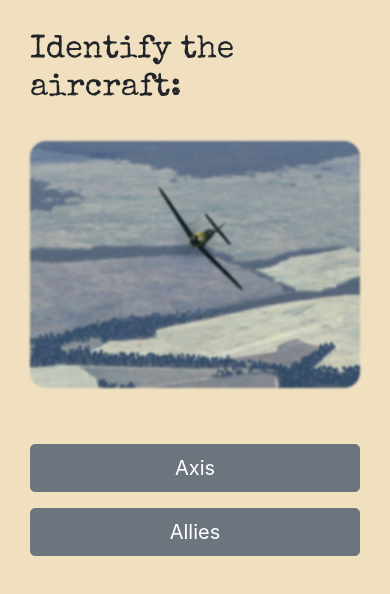
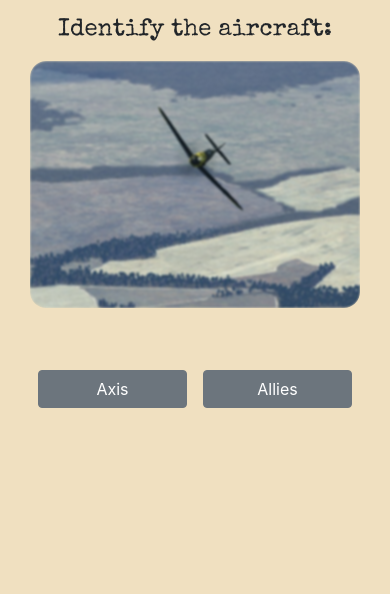
Before and after one commit to pshendry/il2-intel, a Nuxt app: page / in a window 390 px wide. Shown: the top 594 px of the page. Built offline with nearby package versions, Linux system fonts and the light colour scheme.

Commit message:
Improve mobile UI

```diff
--- a/components/Identifier.vue
+++ b/components/Identifier.vue
@@ -7,7 +7,9 @@
     </b-row>
     <b-row align-h="center">
       <b-col cols="auto">
+        <div class="slide-container">
           <img :class="['slide', { 'slide-prompt': stage !== 'reveal' }]" :src="currentSlideImage" />
+        </div>
       </b-col>
     </b-row>
     <b-row align-h="center">
@@ -15,32 +17,35 @@
         <div class="feedback">{{ feedbackText }}</div>
       </b-col>
     </b-row>
-    <b-row
-      v-if="stage === 'faction' || (stage === 'reveal' && selectedAircraftId === null)"
-      align-h="center"
-    >
-      <b-col v-for="faction in ['axis', 'allies']" :key="faction" md="6" lg="5">
+    <b-row no-gutters align-h="center" align-content="stretch">
+      <template v-if="stage === 'faction' || (stage === 'reveal' && selectedAircraftId === null)">
+        <b-col v-for="faction in ['axis', 'allies']" :key="faction" cols="6" lg="5">
+          <div class="option-container">
             <b-button
               class="option-button"
               block
-          size="lg"
+              :size="buttonSize"
               :variant="getFactionButtonVariant(faction)"
               :disabled="stage !== 'faction'"
               @click.stop="selectFaction(faction)"
             >{{ faction === 'axis' ? 'Axis' : 'Allies' }}</b-button>
+          </div>
         </b-col>
-    </b-row>
-    <b-row v-else align-h="center">
-      <b-col v-for="option in aircraftOptions" :key="option.variant" md="6" lg="5">
+      </template>
+      <template v-else>
+        <b-col v-for="option in aircraftOptions" :key="option.variant" cols="6" lg="5">
+          <div class="option-container">
             <b-button
               class="option-button"
               block
-          size="lg"
+              :size="buttonSize"
               :variant="getOptionButtonVariant(option)"
               :disabled="stage !== 'variant'"
               @click.stop="selectAircraft(option.id)"
             >{{ option.variant }}</b-button>
+          </div>
         </b-col>
+      </template>
     </b-row>
   </b-container>
 </template>
@@ -61,13 +66,17 @@ export default {
     feedbackText() {
       if (this.stage === 'reveal') {
         return this.selectionIsCorrect
-          ? 'Correct. Click or press any key to continue.'
-          : `Incorrect (${this.currentAircraft.variant}). Click or press any key to continue.`;
+          ? 'Correct. Click or press a key to continue.'
+          : `Incorrect (${this.currentAircraft.variant}). Click or press a key to continue.`;
       } else {
         return '';
       }
     },
+    buttonSize() {
+      return ['lg', 'xl'].includes(this.breakpoint) ? 'lg' : 'md';
+    },
     ...mapGetters('identify', ['aircraftOptions', 'currentAircraft', 'nextAircraft', 'selectionIsCorrect', 'stage']),
+    ...mapState('global', ['breakpoint']),
     ...mapState('identify', ['currentSlideId', 'nextSlideId', 'selectedAircraftId', 'selectedFaction']),
   },
   created() {
@@ -121,7 +130,6 @@ export default {
           // Load the image in a `new Image()` to force it to be fetched immediately
           const img = new Image();
           img.onload = () => {
-            console.log('RMV image loaded', image.default);
             resolve(image.default);
           };
           img.src = image.default;
@@ -144,8 +152,14 @@ export default {
 }
 
 .feedback {
-  height: 1.5rem;
-  margin-top: 1rem;
+  min-height: 32px;
+  margin-top: 16px;
+}
+
+.slide-container {
+  display: inline-block;
+  border-radius: 16px;
+  overflow: hidden;
 }
 
 .slide {
@@ -162,7 +176,19 @@ export default {
   transition: none;
 }
 
+.option-container {
+  height: 100%;
+  padding: 8px;
+}
+
 .option-button {
-  margin-top: 16px;
+  height: 100%;
+}
+
+@media (max-width: 767px) {
+  .header {
+    font-size: 24px;
+    margin: 16px 0;
+  }
 }
 </style>
--- a/pages/index.vue
+++ b/pages/index.vue
@@ -9,19 +9,36 @@
 <script>
 import '~/assets/css/styles.css';
 
+import { debounce } from 'lodash';
+import { mapMutations, mapState } from 'vuex';
+
 import Identifier from '~/components/Identifier.vue';
 
 export default {
   components: {
     Identifier,
   },
+  created() {
+    this.onWindowResize();
+    window.addEventListener('resize', this.onWindowResize);
+  },
+  beforeDestroy() {
+    window.removeEventListener('resize', this.onWindowResize);
+  },
+  methods: {
+    onWindowResize: debounce(function() {
+      this.setBreakpoint(window.innerWidth);
+    }, 250),
+    ...mapMutations('global', ['setBreakpoint']),
+  },
 };
 </script>
 
 <style scoped>
 .page {
-  width: 100vw;
-  height: 100vh;
+  width: 100%;
+  height: 100%;
+  min-height: 100vh;
   background-color: #f0e0c0;
 }
 </style>
--- /dev/null
+++ b/store/global.js
@@ -0,0 +1,19 @@
+export const state = () => ({
+  breakpoint: null,
+});
+
+export const mutations = {
+  setBreakpoint(state, width) {
+    if (width >= 1200) {
+      state.breakpoint = 'xl';
+    } else if (width >= 992) {
+      state.breakpoint = 'lg';
+    } else if (width >= 768) {
+      state.breakpoint = 'md';
+    } else if (width >= 576) {
+      state.breakpoint = 'sm';
+    } else {
+      state.breakpoint = 'xs';
+    }
+  },
+};
```
Also changed, not shown: package.json (+8 -8 lines), 1 other file (tests, documents, lock files or other folders). Lines whose indentation alone changed are shown as unchanged.
